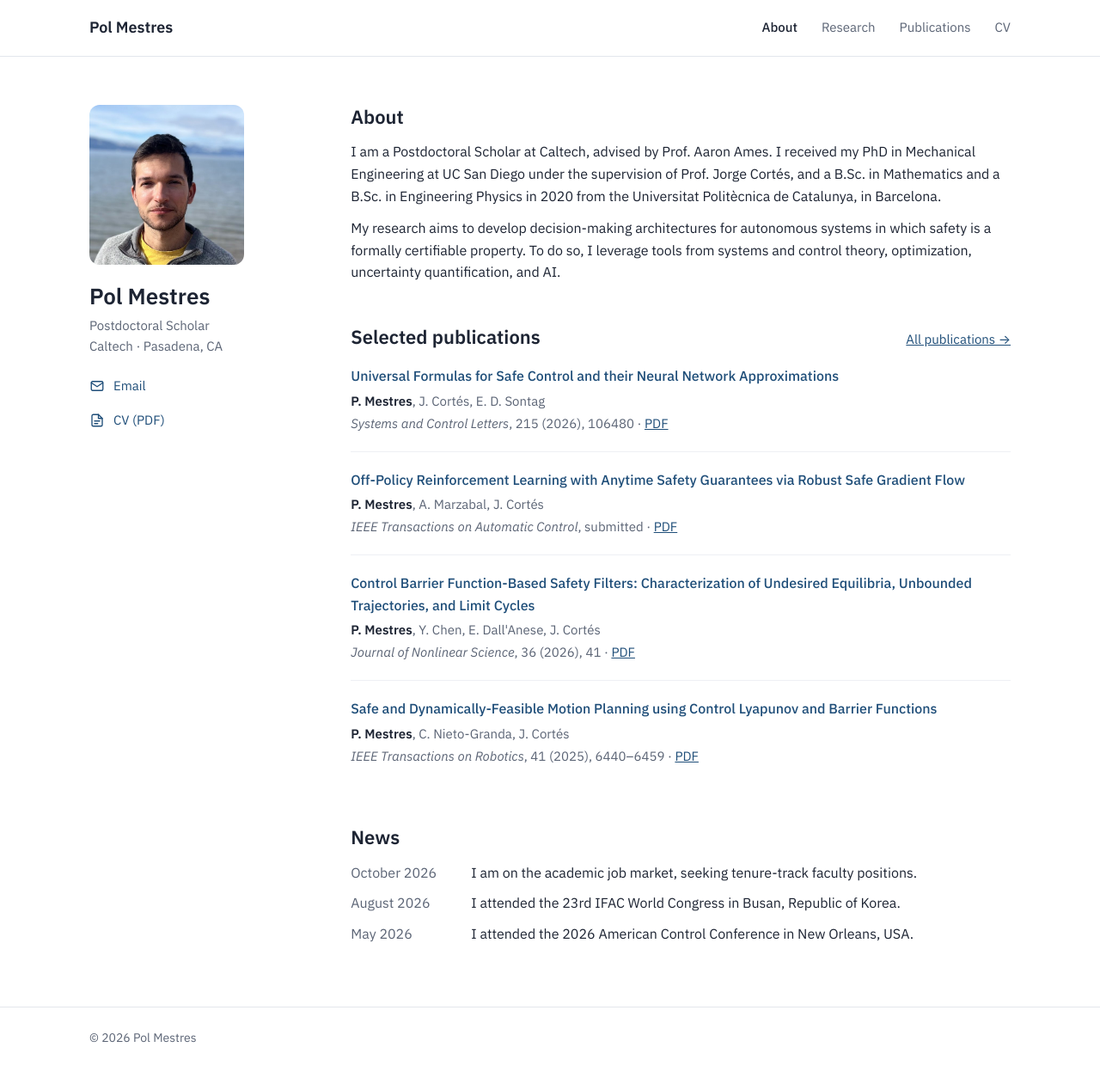
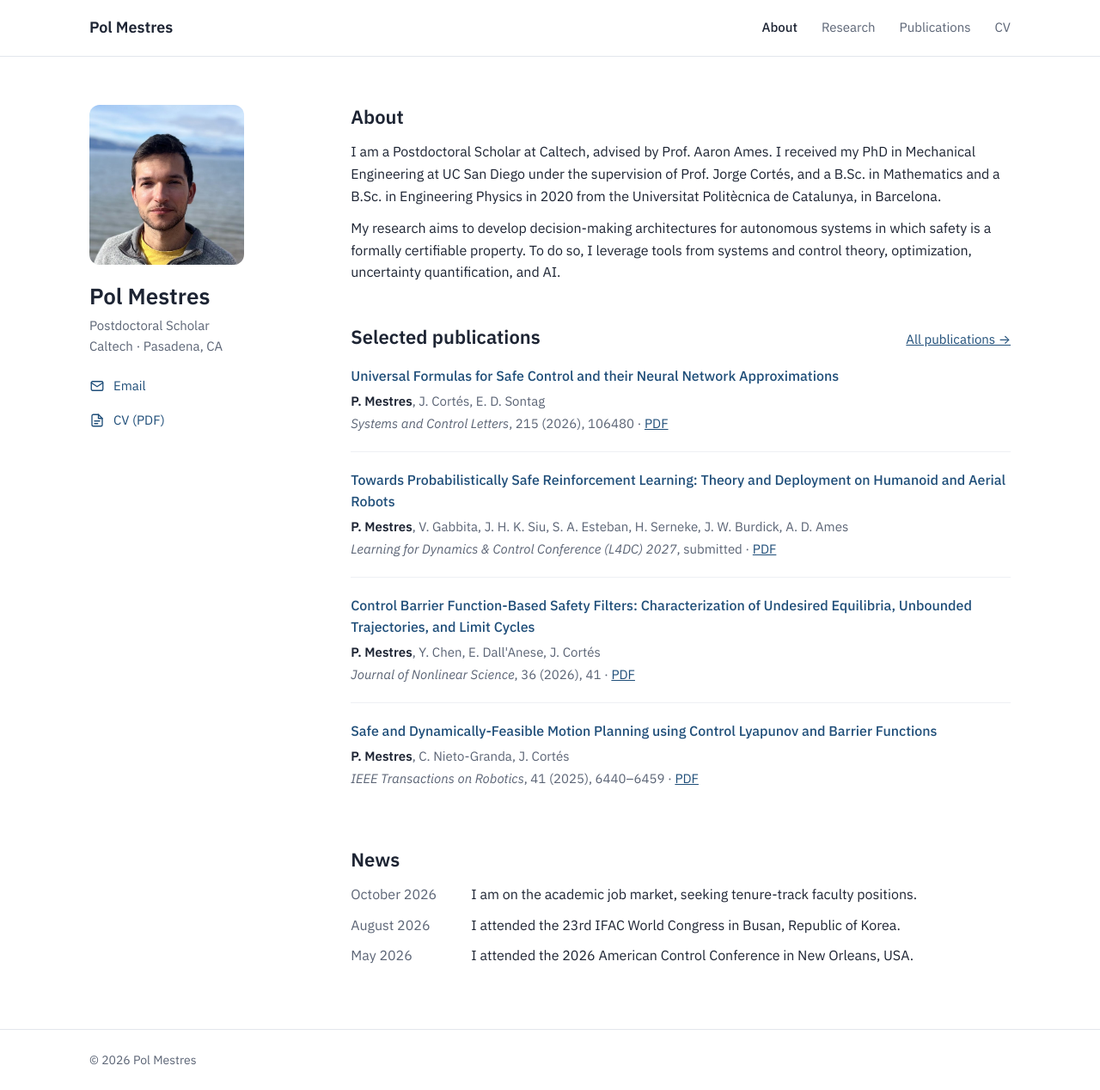
Before and after one commit to PolMestres/polmestres.github.io, a Jekyll site: the page built from index.md, in a window 1280 px wide. Shown: the whole page at 86% size. Built offline with Jekyll 4.4.1, drawn with Linux system fonts in a browser that asks for light colours; before the commit the page ends 1243 px from its top, so only the background shows below that.

Commit message:
Add files via upload

```diff
--- a/_data/publications.yml
+++ b/_data/publications.yml
@@ -1,6 +1,6 @@
 # All publications, newest first within each type.
 #   type:     journal | conference | thesis
-#   selected: true  → also listed under "Selected publications" on the home page
+#   selected: 1, 2, 3… → also listed under "Selected publications" on the home page, in that order
 #   pdf:      a path in this repo (/assets/publications/...) or a full URL; leave empty if none
 # "P. Mestres" is bolded automatically in author lists. Use * for equal contribution.
 
@@ -10,7 +10,7 @@
   authors: S. S. Mousavi, P. Mestres, A. D. Ames
   venue: IEEE Control Systems Letters
   details: submitted
-  pdf:
+  pdf: /assets/publications/Functional_Observers_HOCBF.pdf
 
 - type: journal
   title: "Safe Stabilizing Linear Feedback: Necessary and Sufficient Conditions, Optimality, and Margins"
@@ -44,11 +44,11 @@
   title: Safe Feedback Optimization through Control Barrier Functions
   authors: G. Delimpaltadakis*, P. Mestres*, J. Cortés, W. M. P. H. Heemels
   venue: IEEE Transactions on Automatic Control
-  details: submitted
+  details: provisionally accepted
   pdf: /assets/publications/SafeFeedbackOpt.pdf
 
 - type: journal
-  selected: true
+  selected: 1
   title: Universal Formulas for Safe Control and their Neural Network Approximations
   authors: P. Mestres, J. Cortés, E. D. Sontag
   venue: Systems and Control Letters
@@ -56,15 +56,14 @@
   pdf: /assets/publications/UniversalFormulasNN.pdf
 
 - type: journal
-  selected: true
   title: Off-Policy Reinforcement Learning with Anytime Safety Guarantees via Robust Safe Gradient Flow
   authors: P. Mestres, A. Marzabal, J. Cortés
   venue: IEEE Transactions on Automatic Control
-  details: submitted
+  details: provisionally accepted
   pdf: /assets/publications/SafeRL-TAC.pdf
 
 - type: journal
-  selected: true
+  selected: 3
   title: "Control Barrier Function-Based Safety Filters: Characterization of Undesired Equilibria, Unbounded Trajectories, and Limit Cycles"
   authors: P. Mestres, Y. Chen, E. Dall'Anese, J. Cortés
   venue: Journal of Nonlinear Science
@@ -72,7 +71,7 @@
   pdf: /assets/publications/Safety_Filters_Dynamical_Properties___Journal___PM_YC_ED_JC.pdf
 
 - type: journal
-  selected: true
+  selected: 4
   title: Safe and Dynamically-Feasible Motion Planning using Control Lyapunov and Barrier Functions
   authors: P. Mestres, C. Nieto-Granda, J. Cortés
   venue: IEEE Transactions on Robotics
@@ -136,6 +135,14 @@
   pdf: https://arxiv.org/abs/2009.09135
 
 # ───────────── Conference ─────────────
+- type: conference
+  selected: 2
+  title: "Towards Probabilistically Safe Reinforcement Learning: Theory and Deployment on Humanoid and Aerial Robots"
+  authors: P. Mestres, V. Gabbita, J. H. K. Siu, S. A. Esteban, H. Serneke, J. W. Burdick, A. D. Ames
+  venue: Learning for Dynamics & Control Conference (L4DC) 2027
+  details: submitted
+  pdf: /assets/publications/Probabilistic_Safe_RL_L4DC.pdf
+
 - type: conference
   title: Safety Filtering with an Infinite Number of Constraints
   authors: M. Cohen, P. Ong, P. Mestres, A. D. Ames
--- a/index.md
+++ b/index.md
@@ -7,14 +7,14 @@ permalink: /
 
 I am a Postdoctoral Scholar at Caltech, advised by Prof. Aaron Ames. I received my PhD in Mechanical Engineering at UC San Diego under the supervision of Prof. Jorge Cortés, and a B.Sc. in Mathematics and a B.Sc. in Engineering Physics in 2020 from the Universitat Politècnica de Catalunya, in Barcelona.
 
-My research aims to develop decision-making architectures for autonomous systems  in which safety is a formally certifiable property. To do so, I leverage tools from systems and control theory, optimization, uncertainty quantification, and AI.
+My research aims to develop decision-making architectures for autonomous systems in which safety is a formally certifiable property. To do so, I leverage tools from systems and control theory, optimization, uncertainty quantification, and AI.
 
 <div class="section-head">
 <h2>Selected publications</h2>
 <a href="{{ '/publications/' | relative_url }}">All publications →</a>
 </div>
 <ol class="pubs">
-{% for pub in site.data.publications %}{% if pub.selected %}{% include pub.html %}{% endif %}{% endfor %}
+{% for i in (1..12) %}{% for pub in site.data.publications %}{% if pub.selected == i %}{% include pub.html %}{% endif %}{% endfor %}{% endfor %}
 </ol>
 
 {% if site.data.news.size > 0 %}
```
Also changed, not shown: 2 other files.
